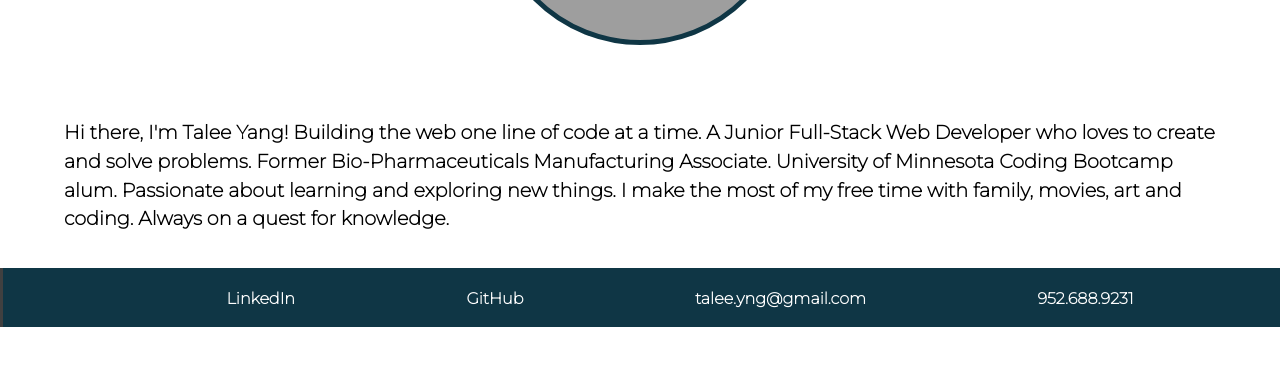
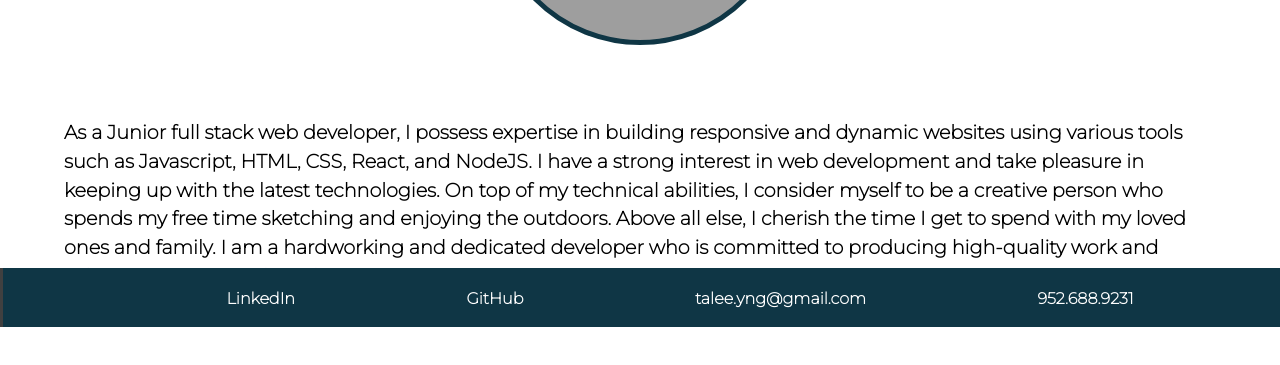
Before and after one commit to tyang896/Portfolio, a React (Create React App) app: page / in a window 1280 px wide. Shown: the part 473-838 px from the top of the page. Built offline with nearby package versions, Linux system fonts and the light colour scheme; grey boxes are pictures that could not be loaded.

Commit message:
Update bio section

```diff
--- a/src/pages/About.js
+++ b/src/pages/About.js
@@ -13,9 +13,13 @@ export default function About() {
         <div id="profile-pic"></div>
       </div>
       <p className="about-me-desc p-5">
-        Hi there, I'm Talee Yang! Building the web one line of code at a time. A Junior Full-Stack Web Developer who loves to create and solve problems.
-        Former Bio-Pharmaceuticals Manufacturing Associate. University of Minnesota Coding Bootcamp alum.
-        Passionate about learning and exploring new things. I make the most of my free time with family, movies, art and coding. Always on a quest for knowledge.
+      As a Junior full stack web developer, I possess expertise in building responsive and dynamic
+      websites using various tools such as Javascript, HTML, CSS, React, and NodeJS. I have a strong interest in web development and take
+      pleasure in keeping up with the latest technologies. On top of my technical abilities, I consider
+      myself to be a creative person who spends my free time sketching and enjoying the outdoors.
+      Above all else, I cherish the time I get to spend with my loved ones and family. I am a hardworking
+      and dedicated developer who is committed to producing high-quality work and achieving exceptional
+      results.
       </p>
     </main>
   );
```
